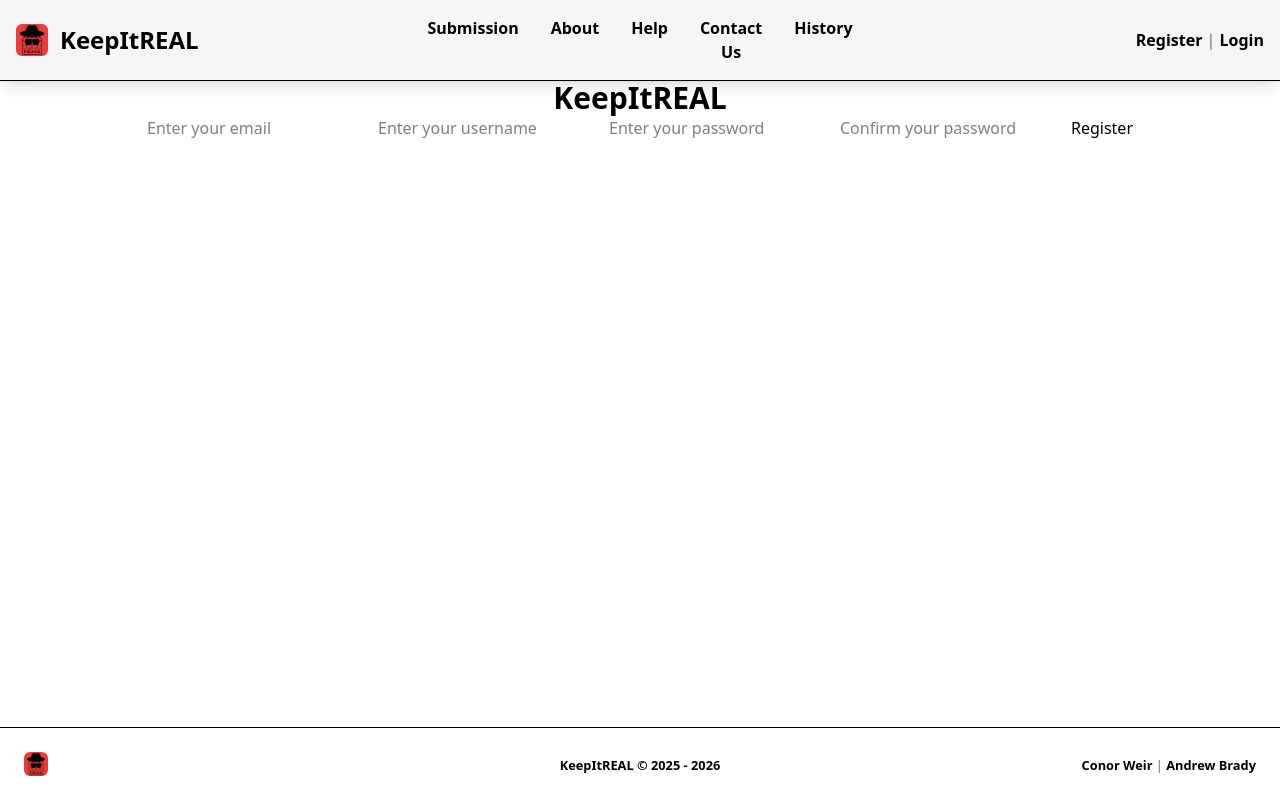
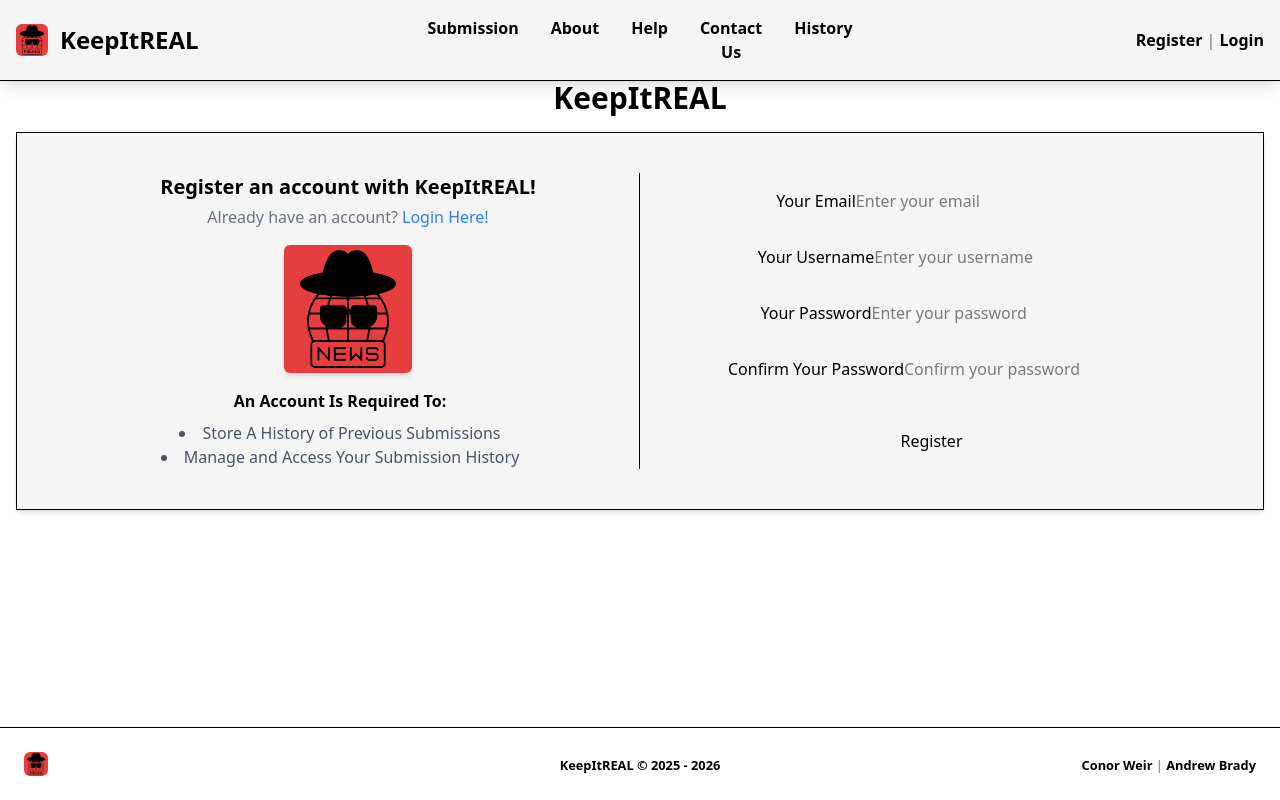
Before and after one commit to conorweir58/Fake-News-Detection-Application, a React app in the folder keepitreal/frontend/: page /register in a window 1280 px wide. Built offline with nearby package versions, Linux system fonts and the light colour scheme; no server answers; the HTML template or start-up script is replaced by a standard one.

Commit message:
first styled register page

```diff
--- a/keepitreal/frontend/src/components/account_managment/Register.jsx
+++ b/keepitreal/frontend/src/components/account_managment/Register.jsx
@@ -1,5 +1,8 @@
 import { useEffect, useState } from 'react'
 import Cookies from 'js-cookie'
+import { Link } from 'react-router-dom';
+import { formButton, formInput, formLabel, cardClasses } from '../../styles/tailwindConstants';
+import logo from '../../assets/KeepItREAL_Icon.png';
 
 function Register () {
 
@@ -33,17 +36,60 @@ function Register () {
     }
 
     return (
-         <form onSubmit={SubmitData}>
-            <input type="email" placeholder="Enter your email" value = {email} onChange = {(e) => setEmail(e.target.value)}></input>
-            <input type="text" placeholder="Enter your username" value = {username} onChange = {(e) => setUsername(e.target.value)}></input>
-            <input type="password" placeholder="Enter your password" value = {password} onChange = {(e) => setPassword(e.target.value)}></input>
-            <input type="password" placeholder="Confirm your password" value = {confirmPassword} onChange = {(e) => setConfirmPassword(e.target.value)}></input>
-            <button type="submit">Register</button>
+        <div>
+            <div className="p-4">
+                <div className={`${cardClasses}`}>
+                    <div className="grid grid-cols-1 md:grid-cols-2 p-4 items-center">
+                        <div className="md:border-r flex flex-col h-full justify-evenly">
+                            <div className="pb-4">
+                                <h2 className="font-bold text-xl">Register an account with KeepItREAL!</h2>
+                                <p className="text-md mt-1 text-body text-gray-500">Already have an account? <Link to="/login" className="text-blue-500">Login Here!</Link></p>
+                            </div>
 
-            {message &&
-                <p>{message}</p>
-            }
-        </form>
+                            <img src={logo} alt="KeepItREAL Logo" className="h-32 rounded-md shadow-md mx-auto block"/>
+
+                            <div className="pt-4 mr-4">
+                                <h3 className="font-bold">An Account Is Required To:</h3>
+                                <ul className="mt-2 list-disc list-inside text-body text-gray-600">
+                                    <li>Store A History of Previous Submissions</li>
+                                    <li>Manage and Access Your Submission History</li>
+                                </ul>
+                            </div>
+                        </div>
+
+                        {/* COME BACK TO AND MAKE IT SO THAT AFTER AN INVALID INPUT, THE INVALID VALUES GO RED OR SOMEHTING LIKE THIS */}
+                        <form onSubmit={SubmitData} className="flex flex-col items-center gap-8">
+
+                            <div className="w-full">
+                                <label className={formLabel}>Your Email</label>
+                                <input type="email" required placeholder="Enter your email" value = {email} onChange = {(e) => setEmail(e.target.value)} className={`${formInput}`}></input>
+                            </div>
+
+                            <div className="w-full">
+                                <label className={formLabel}>Your Username</label>
+                                <input type="text" required placeholder="Enter your username" value = {username} onChange = {(e) => setUsername(e.target.value)} className={`${formInput}`}></input>
+                            </div>
+
+                            <div className="w-full">
+                                <label className={formLabel}>Your Password</label>
+                                <input type="password" required placeholder="Enter your password" value = {password} onChange = {(e) => setPassword(e.target.value)} className={`${formInput}`}></input>
+                            </div>
+
+                            <div className="w-full">
+                                <label className={formLabel}>Confirm Your Password</label>
+                                <input type="password" required placeholder="Confirm your password" value = {confirmPassword} onChange = {(e) => setConfirmPassword(e.target.value)} className={`${formInput}`}></input>
+                            </div>
+
+                            <button type="submit" className={`${formButton} w-1/5 mt-4`}>Register</button>
+
+                            {message &&
+                                <p>{message}</p>
+                            }
+                        </form>
+                    </div>
+                </div>
+            </div>
+        </div>
     );
 
 }
```
